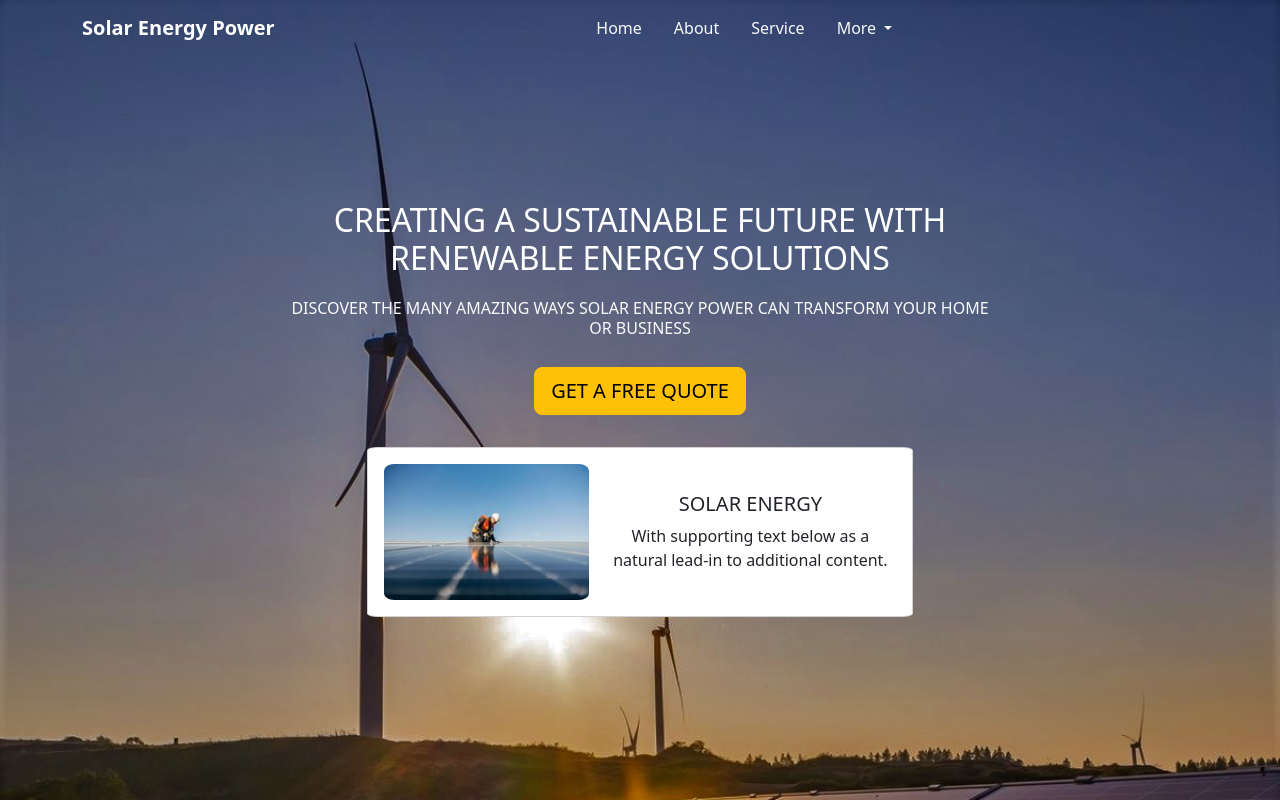
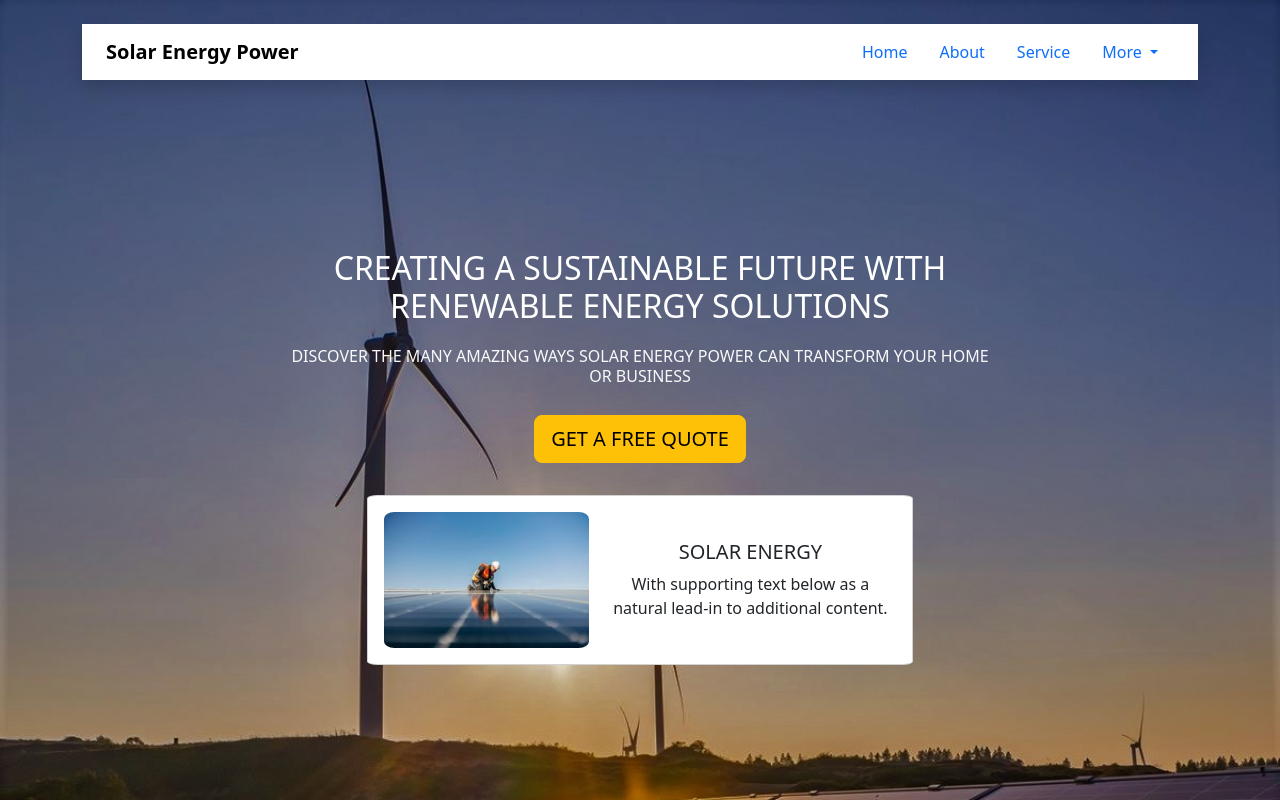
Before and after one commit to Ollatomiwa/Solar-landing-page, a Vue app in the folder solar-landingPage/: page / in a window 1280 px wide. Built offline with nearby package versions, Linux system fonts and the light colour scheme.

Commit message:
Navbar upgrade

```diff
--- a/solar-landingPage/src/components/NavBar.vue
+++ b/solar-landingPage/src/components/NavBar.vue
@@ -3,29 +3,29 @@
 </script>
 
 <template>
-
-<nav class="navbar navbar-expand-lg ">
+<header class="py-4 border-6">
+  <nav class="navbar w-full block max-w-screen-xl px-4 py-2 mx-auto bg-white bg-opacity-90  top-3 shadow lg:px-8 lg:py-3 backdrop-blur-lg backdrop-saturate-150 z-[9999] navbar-expand-lg sticky-top bg-black ">
     <div class="container-fluid w-100">
-    <a class="navbar-brand fw-bolder text-white " href="#">Solar Energy Power</a>
+      <a class="navbar-brand fw-bolder text-black " href="#">Solar Energy Power</a>
       <button class="navbar-toggler" type="button" data-bs-toggle="collapse"
           data-bs-target="#navbarNavDropdown" aria-controls="navbarNavDropdown"
           aria-expanded="false" aria-label="Toggle navigation">
         <span class="navbar-toggler-icon"></span>
       </button>
-    <div class="collapse navbar-collapse justify-content-center my-8 mx-8  "id="navbarNavDropdown">
+      <div class="collapse navbar-collapse justify-content-end my-8 mx-8 "id="navbarNavDropdown">
         <ul class="nav ">
           <li class="nav-item ">
-          <router-link class="nav-link active text-light" aria-current="page" to="/">Home</router-link>
+            <router-link class="nav-link active font-bold " aria-current="page" to="/">Home</router-link>
           </li>
           <li class="nav-item">
-          <RouterLink class="nav-link text-light" to="/about">About</RouterLink>
+            <RouterLink class="nav-link " to="/about">About</RouterLink>
           </li>
           <li class="nav-item ">
-          <router-link class="nav-link text-light" to="/service">Service</router-link>
+            <router-link class="nav-link " to="/service">Service</router-link>
           </li>
 
           <li class="nav-item dropdown">
-          <a class="nav-link dropdown-toggle text-light" href="#" role="button" data-bs-toggle="dropdown"
+            <a class="nav-link dropdown-toggle" href="#" role="button" data-bs-toggle="dropdown"
             aria-expanded="false">
               More
             </a>
@@ -41,6 +41,8 @@
       </div>
     </div>
   </nav>
+
+</header>
 </template>
 <style scoped>
 
```
Lines whose indentation alone changed are shown as unchanged.
